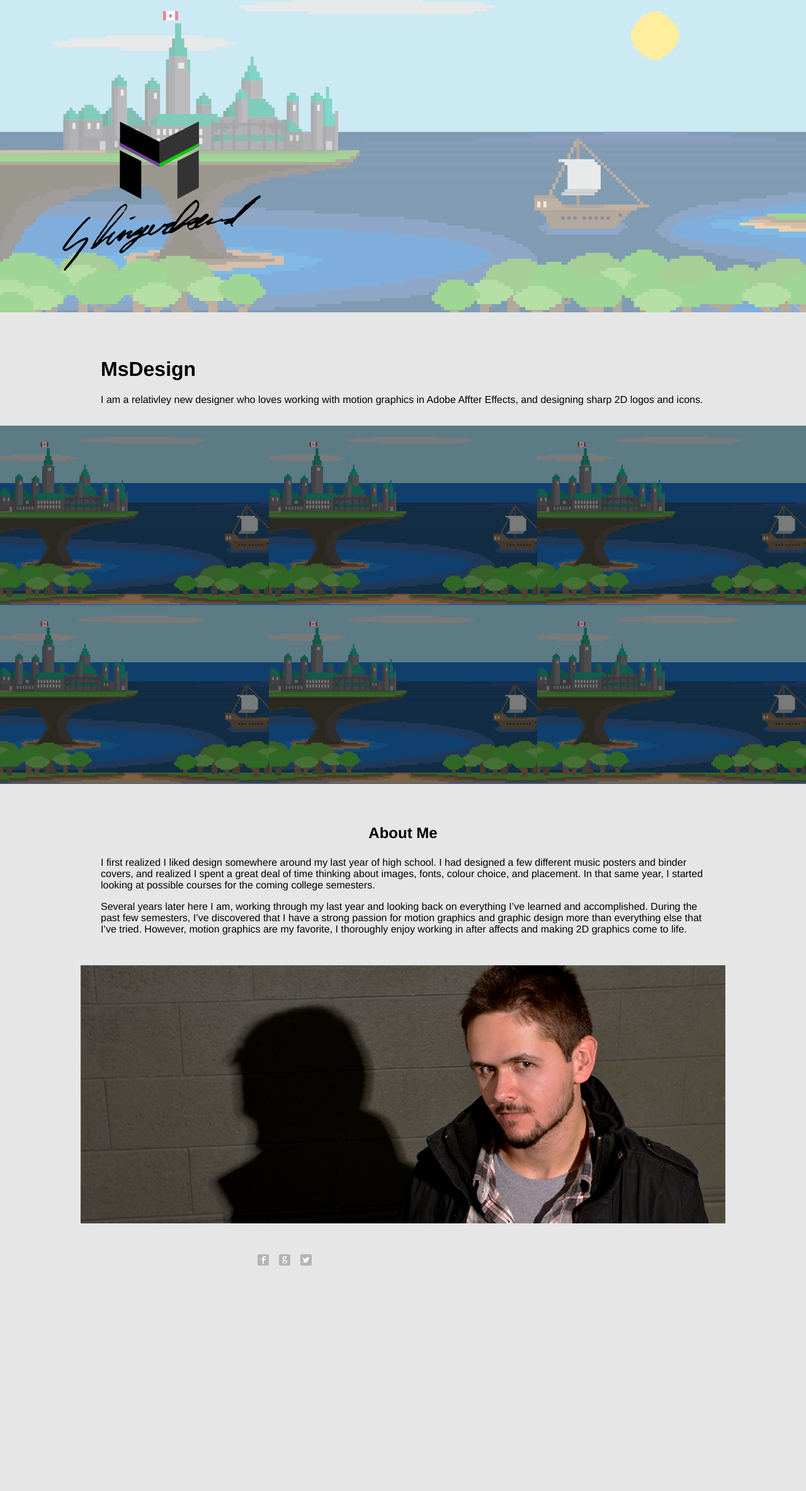
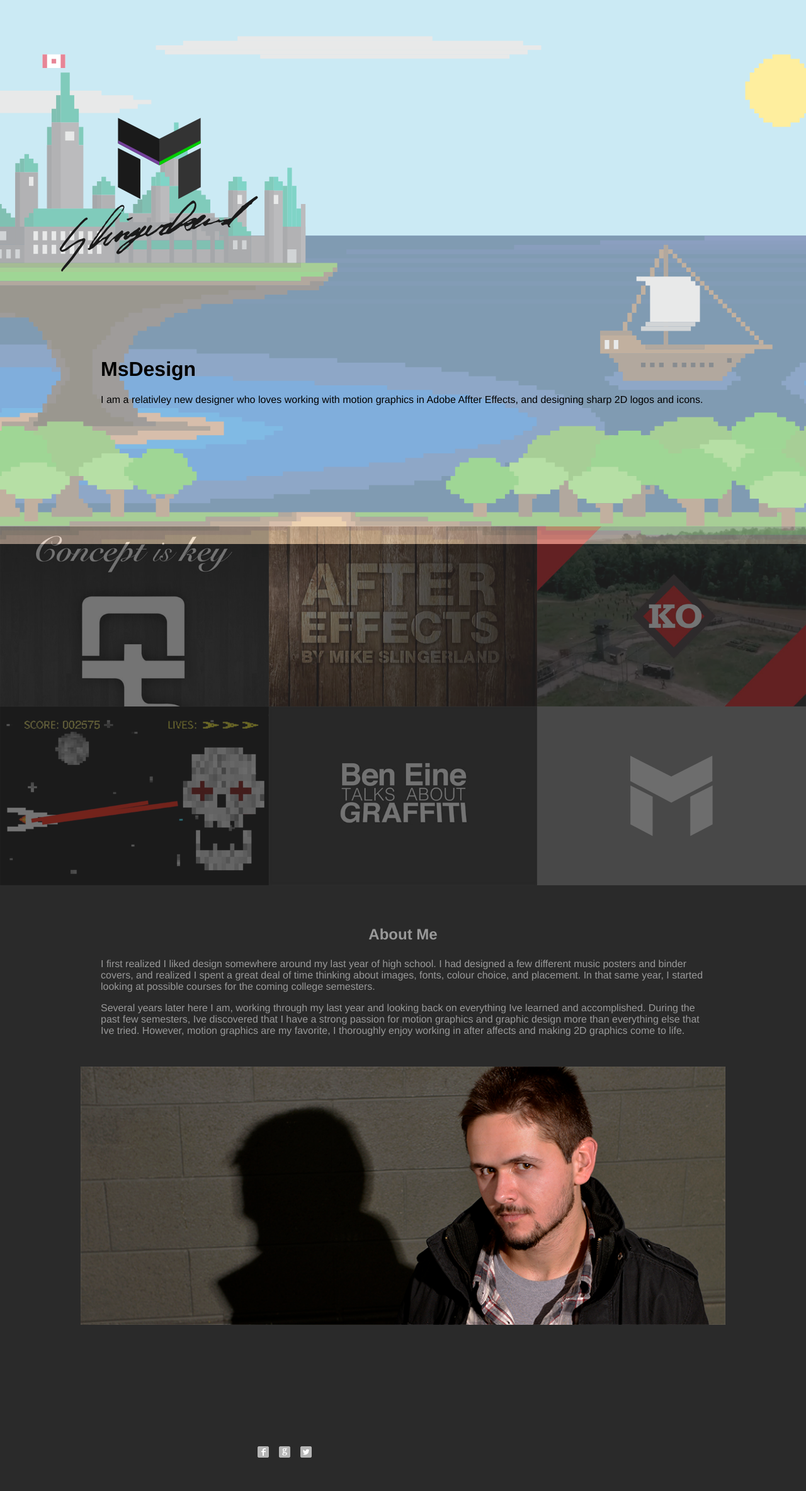
Before and after one commit to Mike-Slingerland/portfolio, a Jekyll site: the page built from index.html, in a window 1280 px wide. Shown: the whole page at 63% size. Built offline with Jekyll 4.4.1, drawn with Linux system fonts in a browser that asks for light colours; Markdown is read by kramdown in place of the engine named in the settings; before the commit the page ends 2063 px from its top, so only the background shows below that.

Commit message:
work added
-work
-bg colour change
-inverted text

```diff
--- a/_layouts/default.html
+++ b/_layouts/default.html
@@ -15,21 +15,25 @@
 		<main>
 
 			<div>
-
 				<div class="mast-img"></div>
 
-				<img class="mike l-logo" src="assets/wordmark.svg" alt="My hand crafted logo.">
+				<div>
 
-				<div class="t-center t-m t-l msd">
-					<h1 class="h1-l">MsDesign</h1>
-					<p>I am a relativley new designer who loves working with motion graphics in Adobe Affter Effects, and designing sharp 2D logos and icons.</p>
+					<img class="mike l-logo" src="assets/wordmark.svg" alt="My hand crafted logo.">
+
+					<div class="t-center t-m t-l msd">
+						<h1 class="h1-l">MsDesign</h1>
+						<p class="p1">I am a relativley new designer who loves working with motion graphics in Adobe Affter Effects, and designing sharp 2D logos and icons.</p>
+
+					</div>
+
 				</div>
 
 			</div>
 
 			{{content}}
 
-			</main>
+		</main>
 
 
 		<footer>
@@ -39,13 +43,13 @@
 				<div class="33.3333">
 					<h2 class="h2-in t-center">About Me</h2>
 
-					<p>I first realized I liked design somewhere around my last year of high school. I had designed a few different music posters and binder covers, and realized I spent a great deal of time thinking about images, fonts, colour choice, and placement. In that same year, I started looking at possible courses for the coming college semesters.</p>
+					<p class="p2">I first realized I liked design somewhere around my last year of high school. I had designed a few different music posters and binder covers, and realized I spent a great deal of time thinking about images, fonts, colour choice, and placement. In that same year, I started looking at possible courses for the coming college semesters.</p>
 
-					<p>Several years later here I am, working through my last year and looking back on everything I’ve learned and accomplished. During the past few semesters, I’ve discovered that I have a strong passion for motion graphics and graphic design more than everything else that I’ve tried. However, motion graphics are my favorite, I thoroughly enjoy working in after affects and making 2D graphics come to life.
+					<p class="p2">Several years later here I am, working through my last year and looking back on everything Ive learned and accomplished. During the past few semesters, Ive discovered that I have a strong passion for motion graphics and graphic design more than everything else that Ive tried. However, motion graphics are my favorite, I thoroughly enjoy working in after affects and making 2D graphics come to life.
 					</p>
 				</div>
 
-				<img class="viewbox portrait flex" src="assets/portrait-big.jpg" alt="My portrait">
+				<img class="portrait flex" src="assets/portrait-big.jpg" alt="My portrait">
 
 			</div>
 
--- a/css/flex.css
+++ b/css/flex.css
@@ -99,7 +99,7 @@
 @media only screen and (min-width: 25em) {
 
 .mast-img {
-  height: 25em;
+  height: 40em;
 }
 
 .unit-s-hidden {
@@ -147,7 +147,7 @@
 @media only screen and (min-width: 30em) {
 
 .mast-img {
-  height: 31em;
+  height: 46em;
 }
 
 .t-m {
@@ -267,6 +267,10 @@
 
 @media only screen and (min-width: 60em) {
 
+.mast-img {
+  height: 54em;
+}
+
 .art-t {
   margin-left: 10%;
   margin-right: 10%;
@@ -284,7 +288,7 @@
 
 .t-l {
   text-align: left;
-  margin: 4em 8em 2em;
+  margin: 4em 8em 12em;
 }
 
 .unit-l-hidden {
@@ -422,7 +426,11 @@
 }
 
 .mast-img {
-  height: 47em;
+  height: 57em;
+}
+
+.msd {
+  padding: 0em 40em 0em 3em;
 }
 
 }
--- a/css/style.css
+++ b/css/style.css
@@ -1,7 +1,7 @@
 html {
 	box-sizing: border-box;
 	font-size: 100%;
-	background-color:rgb(230, 230, 230);
+	background-color:rgb(42, 42, 42);
 }
 
 *, *::before, *::after {
@@ -22,6 +22,14 @@ h1, h2, h3{
 	font-family: helvetica;
 }
 
+h1 {
+	color: rgb(42, 42, 42,);
+}
+
+h2 {
+	color: rgb(153, 153, 153);
+}
+
 .h2-in {
 	margin-top: 2.5em;
 	margin-bottom: 1em;
@@ -36,14 +44,20 @@ h1, h2, h3{
 	margin: 2.5em 0em .5em 1.60em;
 }
 
+.p1 {
+	color: rgb(42, 42, 42,);
+}
+
+.p2 {
+	color: rgb(153, 153, 153);
+}
+
 p {
 	font-family: helvetica;
 	font-size: 16px;
 	margin-left: 2em;
 	margin-right: 2em;
 }
-
-
 
 li {
 	font-family: helvetica;
@@ -95,9 +109,15 @@ ul {
 	background-repeat: no-repeat;
 }
 
-.viewbox {
-	position: relative;
-}
+	.viewbox {
+		position: relative;
+		opacity: .35;
+		transition: opacity 450ms ease-out;
+	}
+
+	.viewbox:hover {
+		opacity: 1;
+	}
 
 .flex {
 	display: block;
@@ -105,11 +125,6 @@ ul {
 	height: 100%;
 }
 
-.colour-b {
-	background-color: rgb(51, 51, 51);
-	width: 100%;
-}
-
 .portrait {
 	margin-top: 3em;
 	margin-bottom: 1em;
--- a/index.html
+++ b/index.html
@@ -3,40 +3,40 @@ layout: default
 ---
 
 
-			<section class="colour-w">
-				<div class="grid xl-border xl-border-2">
+			<section class="black">
+				<div class="black grid xl-border xl-border-2">
 
-					<div class="viewbox unit margin unit-s-1 unit-m-1-2 unit-l-1-3">
+					<div class="black viewbox unit unit-s-1 unit-m-1-2 unit-l-1-3">
 						<a href="work-1.html">
-							<img class="flex" src="assets/work-ph.svg" alt="Artwork 1">
+							<img class="flex" src="assets/a.jpg" alt="Artwork 1">
 						</a>
 					</div>
 
-					<div class="viewbox unit margin unit-s-1 unit-m-1-2 unit-l-1-3">
+					<div class="black viewbox unit unit-s-1 unit-m-1-2 unit-l-1-3">
 						<a href="work-1.html">
-							<img class="flex" src="assets/work-ph.svg" alt="Artwork 2">
+							<img class="flex" src="assets/b.jpg" alt="Artwork 2">
 						</a>
 					</div>
 
-					<div class="viewbox unit margin unit-s-1 unit-m-1-2 unit-l-1-3">
+					<div class="black viewbox unit unit-s-1 unit-m-1-2 unit-l-1-3">
 						<a href="work-1.html">
-							<img class="flex" src="assets/work-ph.svg" alt="Artwork 3">
+							<img class="flex" src="assets/c.jpg" alt="Artwork 3">
 						</a>
 					</div>
 
-					<div class="viewbox unit margin unit-s-1 unit-m-1-2 unit-l-1-3">
+					<div class="black viewbox unit unit-s-1 unit-m-1-2 unit-l-1-3">
 						<a href="work-1.html">
-							<img class="flex" src="assets/work-ph.svg" alt="Artwork 4">
+							<img class="flex" src="assets/d.jpg" alt="Artwork 4">
 						</a>
 					</div>
 
-					<div class="viewbox unit margin unit-s-1 unit-m-1-2 unit-l-1-3">
+					<div class="black viewbox unit unit-s-1 unit-m-1-2 unit-l-1-3">
 						<a href="work-1.html">
-							<img class="flex" src="assets/work-ph.svg" alt="Artwork 5">
+							<img class="flex" src="assets/e.jpg" alt="Artwork 5">
 						</a>
 					</div>
 
-					<div class="viewbox unit margin unit-s-1 unit-m-1-2 unit-l-1-3">
+					<div class="black viewbox unit unit-s-1 unit-m-1-2 unit-l-1-3">
 						<a href="work-1.html">
 							<img class="flex" src="assets/work-ph.svg" alt="Artwork 6">
 						</a>
```
Also changed, not shown: assets/a.jpg (added), assets/b.jpg (added), assets/c.jpg (added), assets/d.jpg (added), assets/e.jpg (added), assets/wordmark.svg, assets/work-ph.svg.
